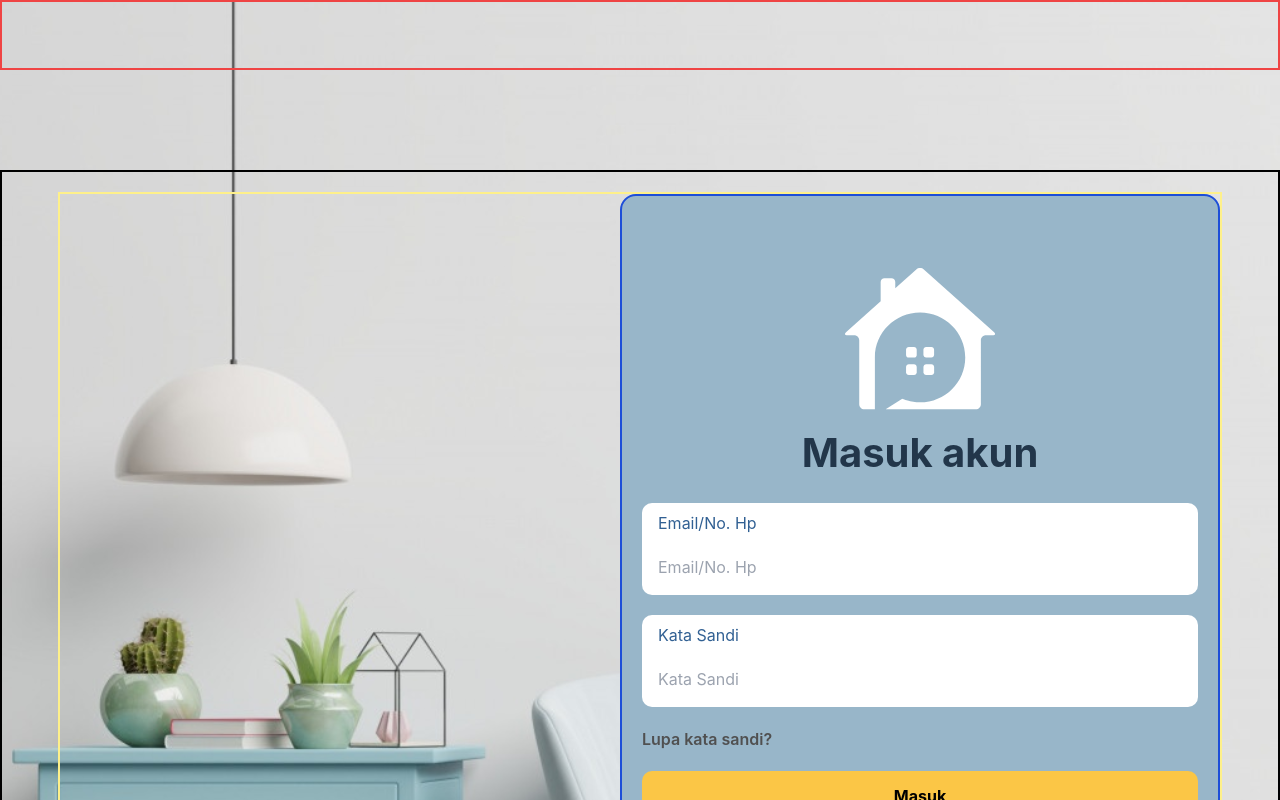
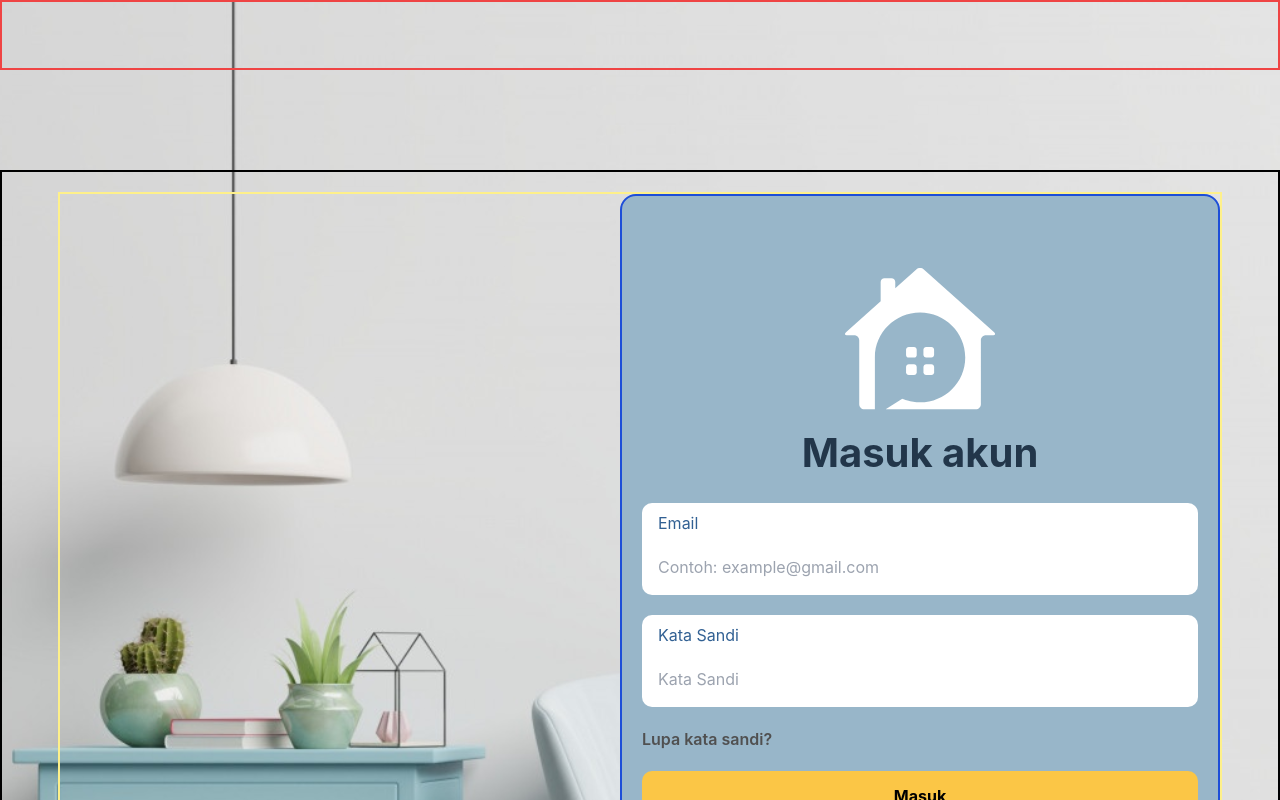
Before and after one commit to mfaishaladiyatma/homepoint-Project, a React (Create React App) app: page /login in a window 1280 px wide. Shown: the top 800 px of the page. Built offline with nearby package versions, Linux system fonts and the light colour scheme.

Commit message:
outline di login

```diff
--- a/src/pages/Login.jsx
+++ b/src/pages/Login.jsx
@@ -22,8 +22,8 @@ export default function Login() {
                             </div>
 
                             <div className='flex flex-col gap-y-3 bg-white p-2 justify-between rounded-[10px] w-full'>
-                                <p className='px-2 text-[#316093]'>Email/No. Hp</p>
-                                <input className='focus:outline-none focus:border-[#6999B8] focus:ring-2 focus:ring-[#6999B8] caret-[#6999B8] px-2 h-10 rounded-[8px]' placeholder='Email/No. Hp' type="text" />
+                                <p className='px-2 text-[#316093]'>Email</p>
+                                <input className='focus:outline-none focus:border-[#6999B8] focus:ring-2 focus:ring-[#6999B8] caret-[#6999B8] px-2 h-10 rounded-[8px]' placeholder='Contoh: example@gmail.com' type="text" />
                             </div>
                             <div className='flex flex-col gap-y-3 bg-white p-2 justify-between rounded-[10px] w-full'>
                                 <p className='px-2 text-[#316093]'>Kata Sandi</p>
```
